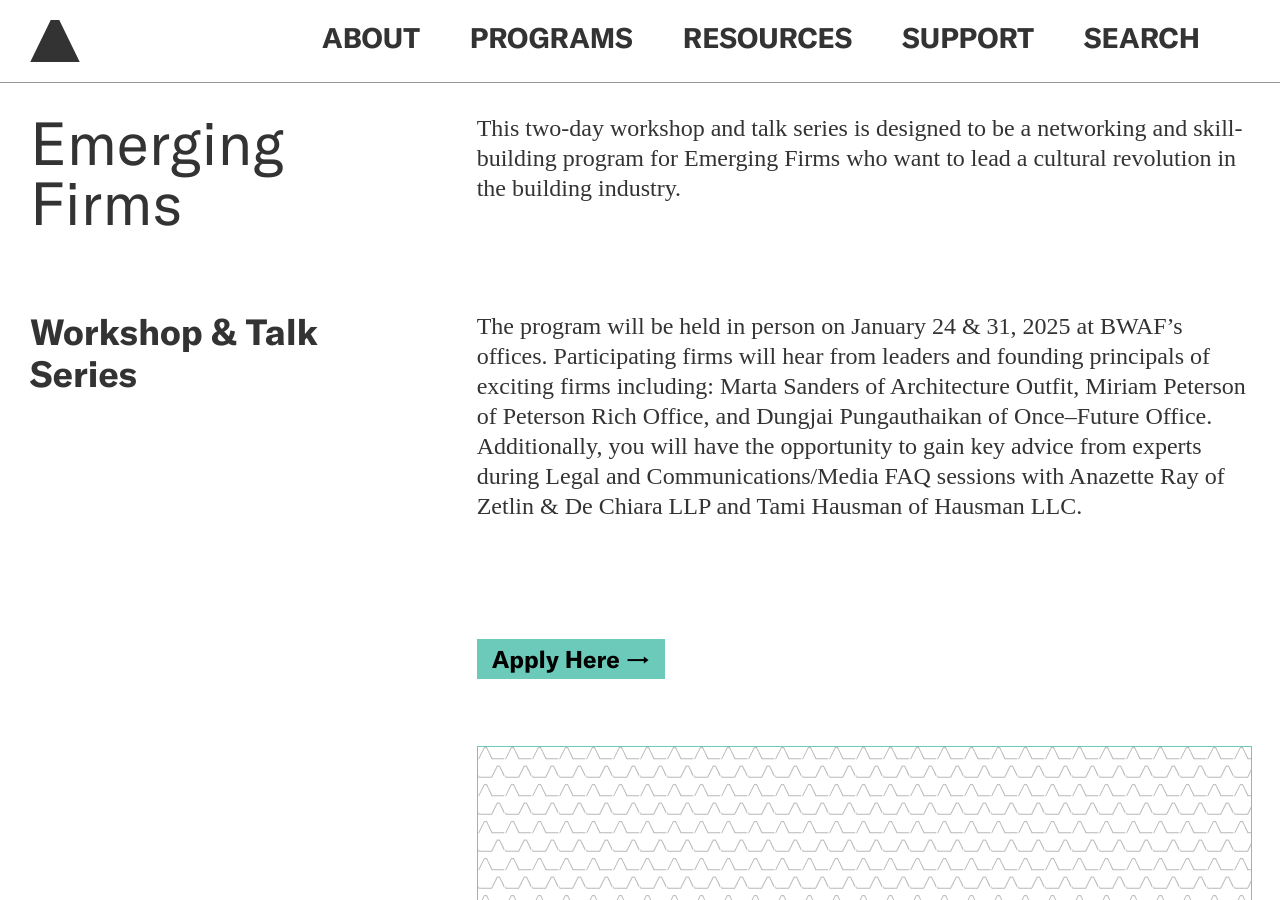
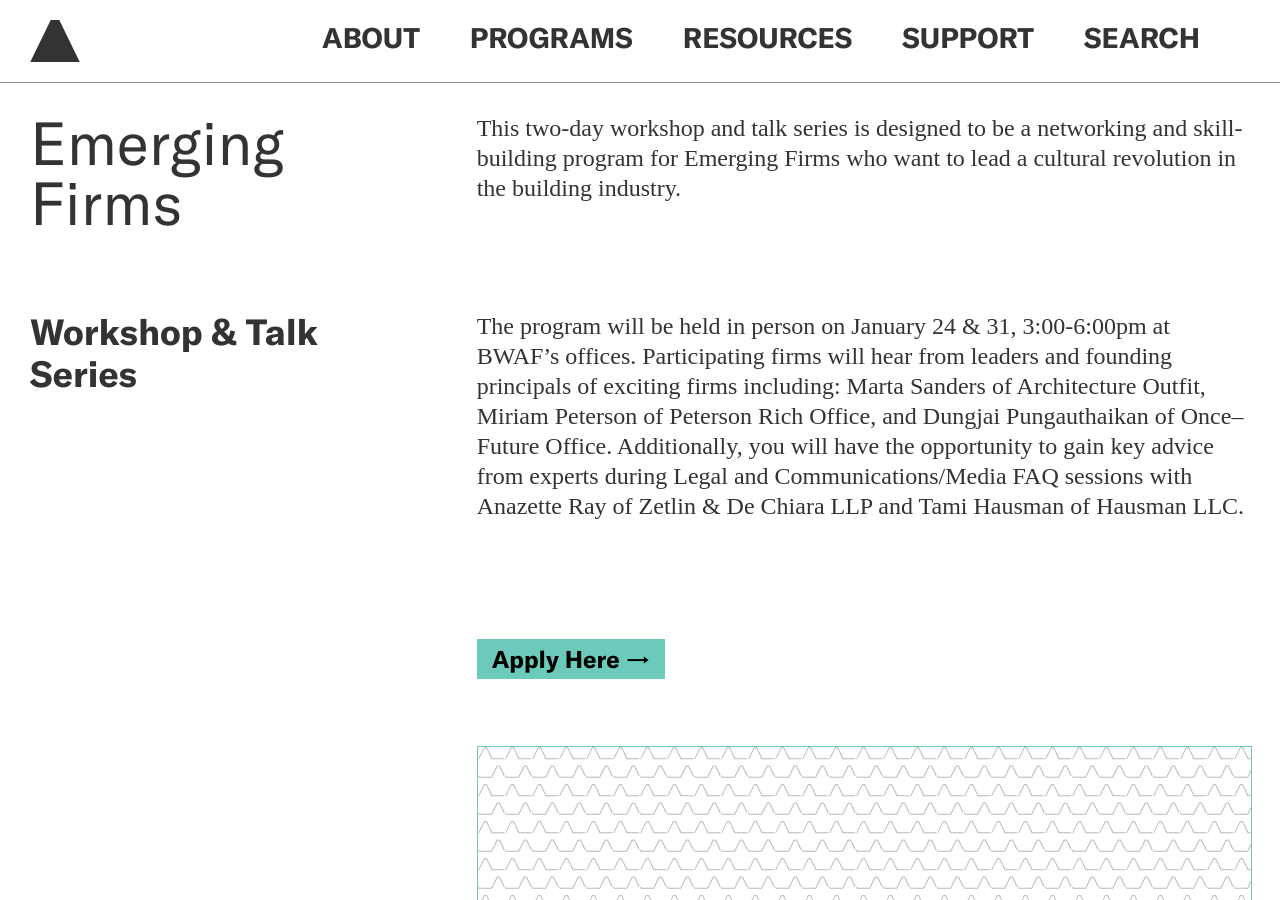
Before and after one commit to jengalas/bwaf-bbw, a Jekyll site: the page built from _emerging-firms/2024-emerging-firms.md, in a window 1280 px wide and 900 px high. Built offline with Jekyll 4.4.1, drawn with Linux system fonts in a browser that asks for light colours; nearby versions of some CDN libraries; some web fonts are replaced.

Commit message:
Updated 2 files via CloudCannon.

```diff
--- a/_emerging-firms/2024-emerging-firms.md
+++ b/_emerging-firms/2024-emerging-firms.md
@@ -21,8 +21,8 @@
       link_text: ''
   - template: text-block
     text_block: >+
-      The program will be held in person on January 24 & 31, 2025 at BWAF's
-      offices. Participating firms will hear from leaders and founding
+      The program will be held in person on January 24 & 31, 3:00-6:00pm at
+      BWAF's offices. Participating firms will hear from leaders and founding
       principals of exciting firms including: Marta Sanders of Architecture
       Outfit, Miriam Peterson of Peterson Rich Office, and Dungjai Pungauthaikan
       of Once–Future Office. Additionally, you will have the opportunity to gain
```
